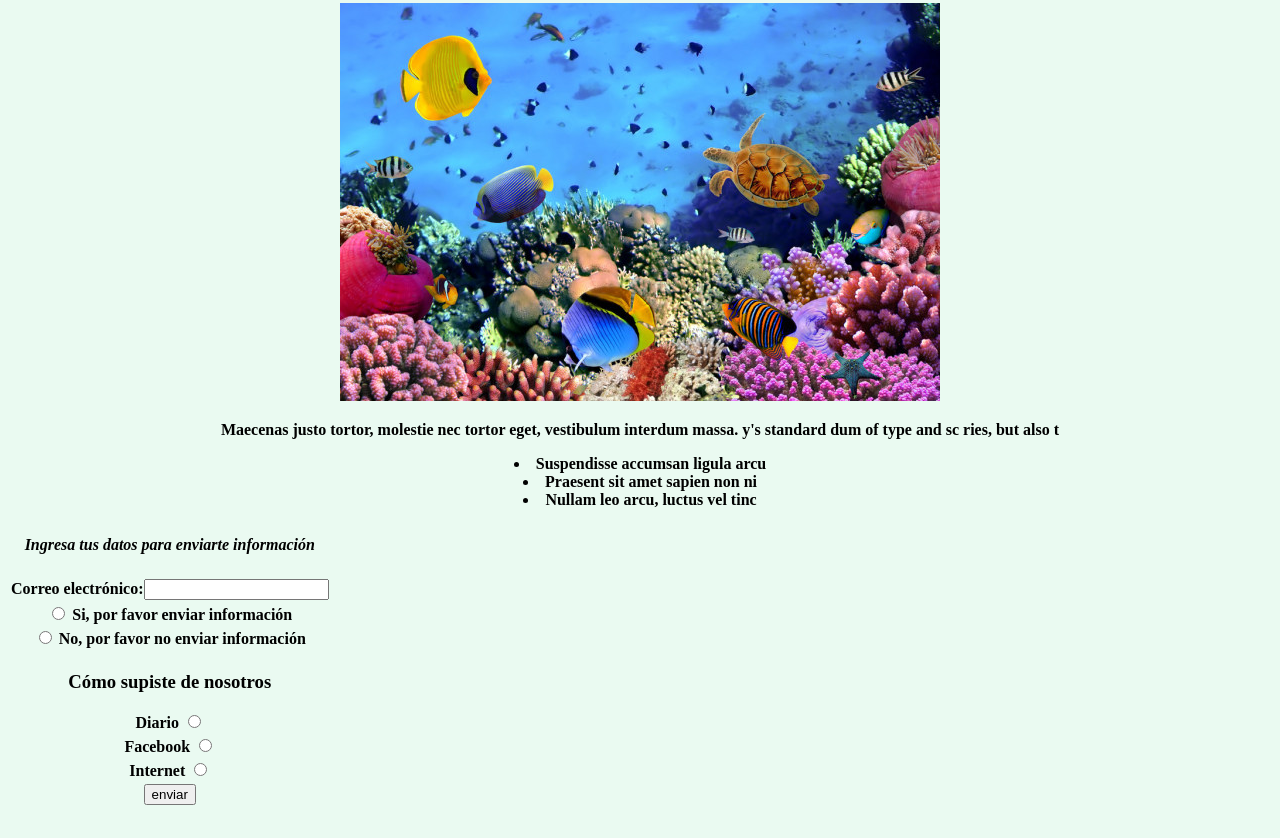
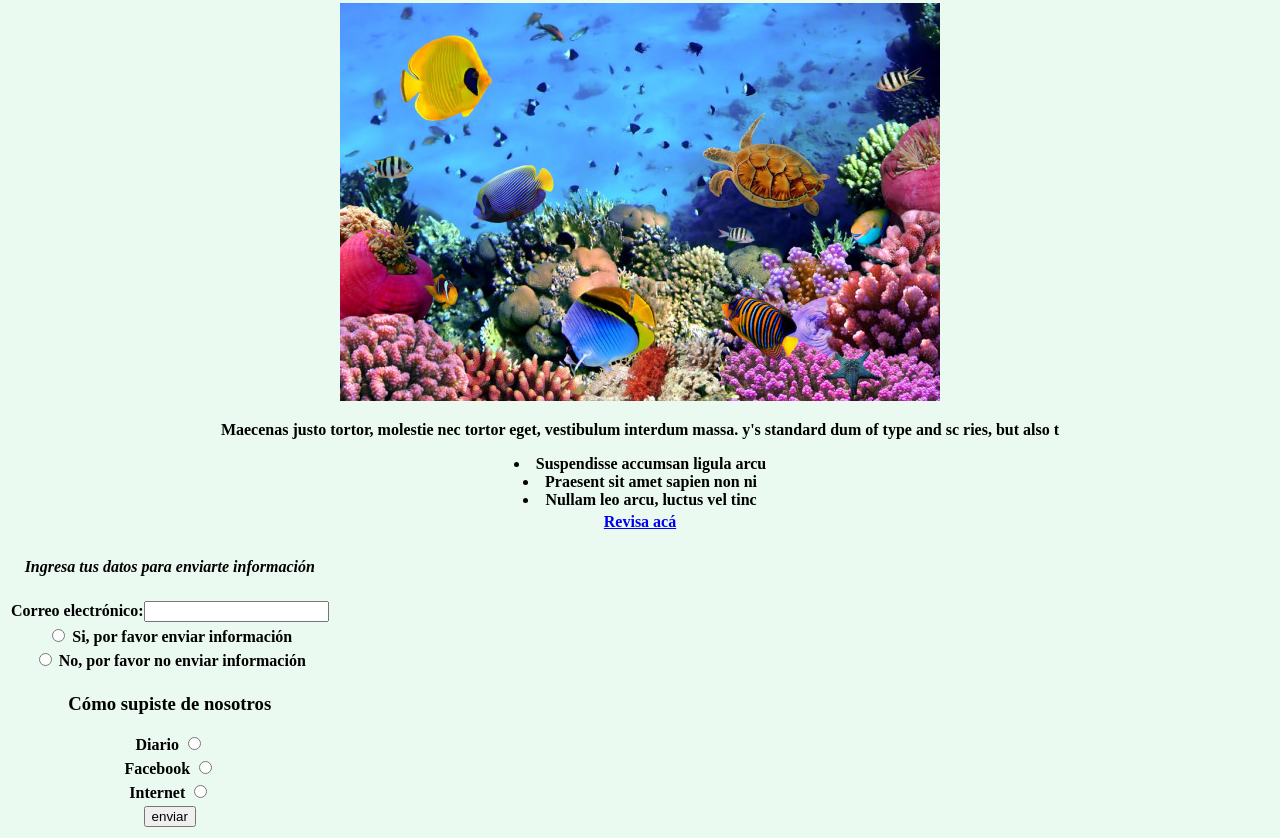
Before and after one commit to Alundain/blog_ficticio, a plain HTML site: page index.html in a window 1280 px wide. Shown: the part 427-1265 px from the top of the page. Before the commit the page ends 1243 px from the top, so only its background shows below. Drawn offline with Linux system fonts and the light colour scheme.

Commit message:
se agrega hipervinculo

```diff
--- a/index.html
+++ b/index.html
@@ -38,9 +38,13 @@
                         </lu>
                     </th>
                  </thead>
+
+                <thead>
+                    <th>
+                        <a href="https://es.123rf.com/imagenes-de-archivo/paisajes_exoticos.html?sti=nwcnw9x193ho8ms31j| ">Revisa acá</a>
+                    </th>
+                </thead>
             </table>
-
-
 
             <table >
                 <thead>
```
Also changed, not shown: 1 other file.
